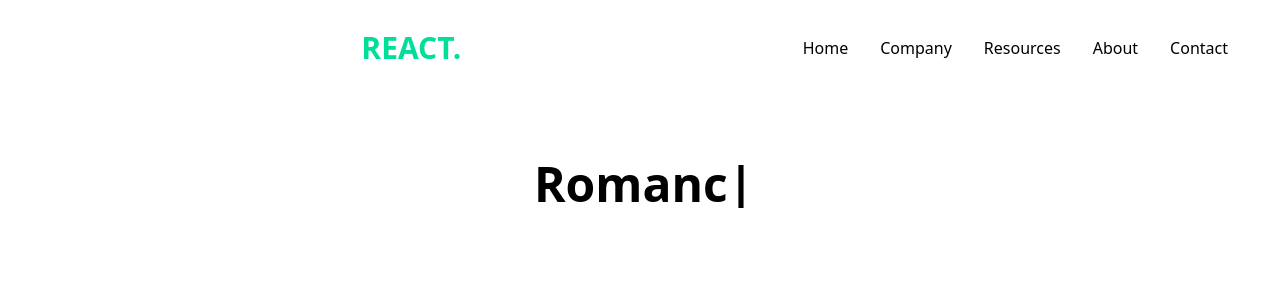
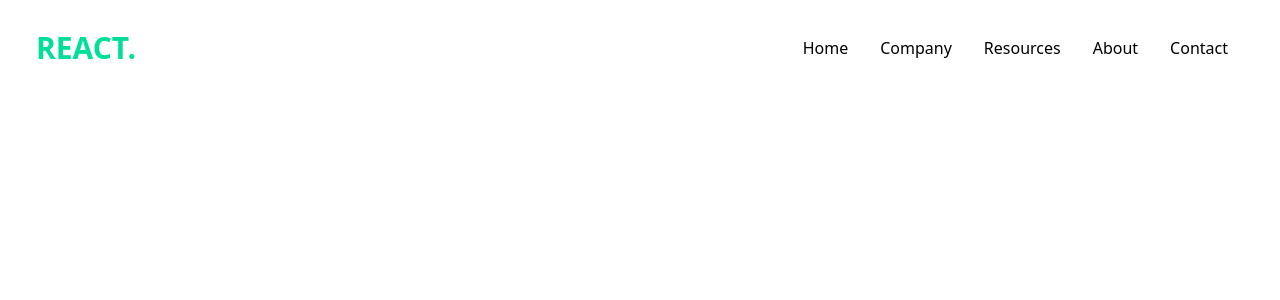
Before and after one commit to taylorsamy/comp4513-ASG1, a React (Create React App) app in the folder asg1/: page / in a window 1280 px wide. Shown: the top 300 px of the page. Built offline with nearby package versions, Linux system fonts and the light colour scheme.

Commit message:
fix react setup

```diff
--- a/asg1/package.json
+++ b/asg1/package.json
@@ -9,6 +9,7 @@
     "react": "^18.2.0",
     "react-dom": "^18.2.0",
     "react-icons": "^4.7.1",
+    "react-router-dom": "^6.8.1",
     "react-scripts": "5.0.1",
     "react-typed": "^1.2.0",
     "web-vitals": "^2.1.4"
--- a/asg1/src/App.js
+++ b/asg1/src/App.js
@@ -1,14 +1,19 @@
 import logo from './logo.svg';
 import './App.css';
-import Home from './components/Home';
+import Home from './components/Home.js';
 import Navbar from './components/Navbar';
+import { Route, Routes, useLocation } from "react-router-dom";
 
 function App() {
   return (
-    <div className="App">
-      <Navbar />
-      <Home />
-    </div>
+    // <div className="App">
+    //   <Navbar />
+    //   <Home />
+    // </div>
+
+    <Routes>
+      <Route path="/" element={<Home />} />
+    </Routes>
   );
 }
 
--- a/asg1/src/components/Home.js
+++ b/asg1/src/components/Home.js
@@ -1,24 +1,14 @@
 import React from 'react';
 import Typed from 'react-typed';
+import Navbar from './Navbar';
 
-const Home = props => {
+const Home = (props) => {
     return (
-        <div className='bg-white h-full w-full py-16 px-4 flex flex-col'>
-            <div className='lg:col-span-2 flex justify-center items-center'>
-                <Typed className='md:text-5xl sm:text-4xl text-xl font-bold pl-2'
-                    strings={['Horror', 'Romance', 'Comedy']}
-                    typeSpeed={120}
-                    backSpeed={140}
-                    loop />
-
-
-            </div>
-            <div className='flex justify-center items-center'>
-                <input className='p-3 flex w-full rounded-md text-black' type="text" />
-            </div>
+        <div className="w-full h-[100vh]">
+            <Navbar />
 
         </div>
-    )
+    );
 
 }
 
--- a/asg1/src/index.css
+++ b/asg1/src/index.css
@@ -1,3 +1,19 @@
 @tailwind base;
 @tailwind components;
 @tailwind utilities;
+
+
+
+
+html, body {
+    height: 100%;
+}
+
+.Toastify__toast-container {
+
+    top: 50px;
+}
+
+.debug, .debug *{
+    box-shadow: inset 0px 0px 0px 1px #f00;
+}
--- a/asg1/src/index.js
+++ b/asg1/src/index.js
@@ -1,17 +1,14 @@
 import React from 'react';
 import ReactDOM from 'react-dom/client';
 import './index.css';
-import App from './App';
-import reportWebVitals from './reportWebVitals';
+import { BrowserRouter } from "react-router-dom";
+import App from "./App";
 
 const root = ReactDOM.createRoot(document.getElementById('root'));
 root.render(
-  <React.StrictMode>
-    <App />
-  </React.StrictMode>
+  <BrowserRouter>
+    <React.StrictMode>
+      <App className="h-[100%]"/>
+    </React.StrictMode>
+  </BrowserRouter>
 );
-
-// If you want to start measuring performance in your app, pass a function
-// to log results (for example: reportWebVitals(console.log))
-// or send to an analytics endpoint. Learn more: https://bit.ly/CRA-vitals
-reportWebVitals();
--- a/asg1/tailwind.config.js
+++ b/asg1/tailwind.config.js
@@ -1,8 +1,23 @@
 /** @type {import('tailwindcss').Config} */
 module.exports = {
-  content: ["./src/**/*.{js,jsx,ts,tsx}"],
+  darkMode: 'media',
+  content: [
+    "./src/**/*.{js,jsx,ts,tsx}",
+  ],
   theme: {
-    extend: {},
+    extend: {
+      colors: {
+
+      },
+    },
   },
-  plugins: [],
+  screens: {
+    'sm': '576px',
+    'md': '768px',
+    'lg': '992px',
+    'xl': '1200px',
+  },
+  plugins: [
+    require('tailwindcss'),
+  ]
 }
```
Also changed, not shown: asg1/public/index.html (+0 -17 lines), 2 other files (tests, documents, lock files or other folders).
